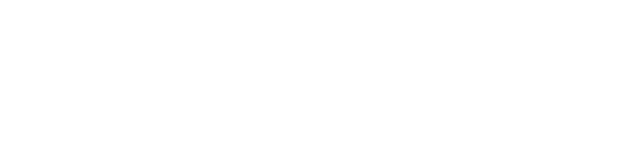
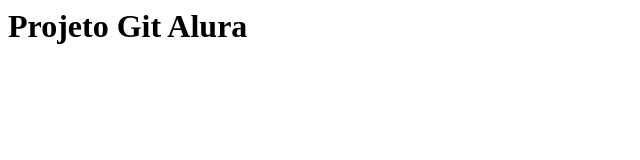
Before and after one commit to zeciola/Alura_Git_Estudo, a plain HTML site: page index.html in a window 1280 px wide. Shown: the whole page, without its empty margins (0-640 px from the left). Drawn offline with Linux system fonts and the light colour scheme.

Commit message:
add in index page title

```diff
--- a/index.html
+++ b/index.html
@@ -2,5 +2,6 @@
     <head>
     </head>
     <body>
+	<h1>Projeto Git Alura<h1>
     </body>
 </html>
```
